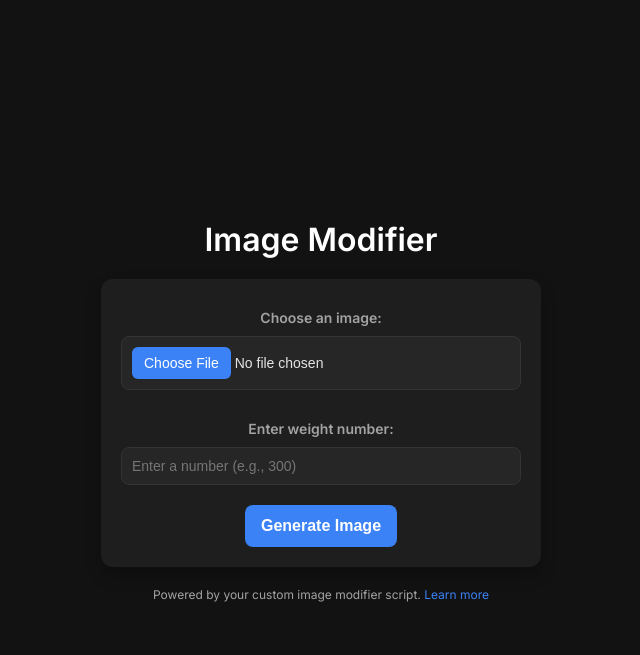
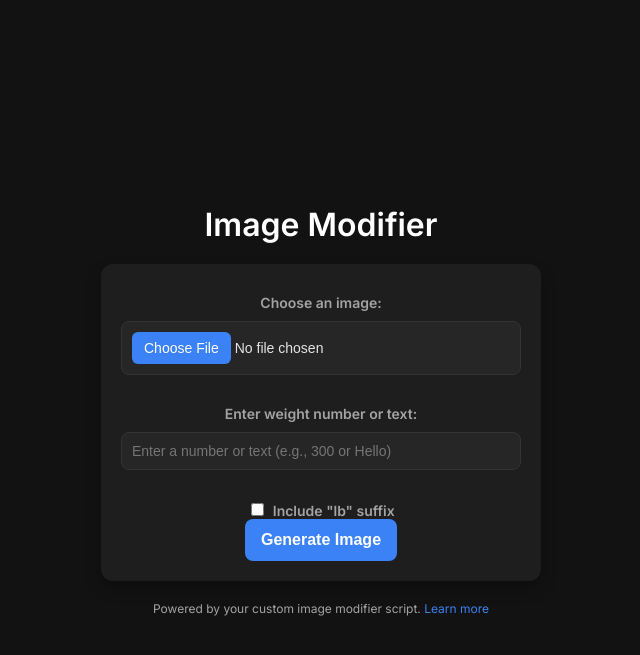
Before and after one commit to jahrei/pl-thumbnail-gen, a Flask app: page / in a window 1280 px wide. Shown: the top 655 px of the page, without its empty margins (319-959 px from the left). Run offline with Flask 3, Linux system fonts and the light colour scheme.

Commit message:
Add files via upload

```diff
--- a/app.py
+++ b/app.py
@@ -53,27 +53,54 @@ def upload_form():
 @app.route("/upload", methods=["POST"])
 def upload_image():
     if "image" not in request.files or "weight" not in request.form:
-        return "Please upload an image and enter a weight number.", 400
+        return "Please upload an image and enter a weight or text.", 400
 
     image_file = request.files["image"]
     weight = request.form["weight"]
+    add_lb = "add_lb" in request.form  # Check if the checkbox was selected
 
-    if not weight.isdigit():
-        return "Weight must be a valid number.", 400
-
-    weight = int(weight)
     try:
         # Open the image
         image = Image.open(image_file.stream)
+
+        # Convert to RGB mode if the image has an alpha channel
+        if image.mode == "RGBA":
+            image = image.convert("RGB")
+
         # Add text to the image
-        processed_image = add_text_to_image(image, weight)
-        # Save the processed image to an in-memory BytesIO object
+        draw = ImageDraw.Draw(image)
+
+        font_bold = ImageFont.truetype("Helvetica-Bold.ttf", 320)
+        font_regular = ImageFont.truetype("Helvetica-Bold.ttf", 50)
+
+        # Prepare text
+        text_number = weight
+        text_lb = "lb" if add_lb else ""
+
+        size_number = draw.textbbox((0, 0), text_number, font=font_bold)
+        size_lb = draw.textbbox((0, 0), text_lb, font=font_regular)
+
+        number_width = size_number[2] - size_number[0]
+        number_height = size_number[3] - size_number[1]
+        lb_width = size_lb[2] - size_lb[0]
+        lb_height = size_lb[3] - size_lb[1]
+
+        total_width = number_width + (lb_width if add_lb else 0)
+        total_height = max(number_height, lb_height if add_lb else 0)
+
+        image_width, image_height = image.size
+        x = (image_width - total_width) // 2
+        y = (image_height - total_height) // 2
+
+        draw.text((x, y), text_number, font=font_bold, fill="white")
+        if add_lb:
+            draw.text((x + number_width, y + (number_height - lb_height)), text_lb, font=font_regular, fill="white")
+
+        # Save and send the file
         image_io = io.BytesIO()
-        processed_image.save(image_io, format="JPEG")
-        image_io.seek(0)  # Reset the stream position for reading
-        # Return the image as a downloadable file
-        timestamp = datetime.now().strftime('%Y%m%d_%H%M%S')
-        filename = f"output_{weight}_lb_{timestamp}.jpg"
+        image.save(image_io, format="JPEG")  # Ensure we save as JPEG
+        image_io.seek(0)
+        filename = f"output_{weight}_lb.jpg" if add_lb else f"output_{weight}.jpg"
         return send_file(image_io, mimetype="image/jpeg", as_attachment=True, download_name=filename)
     except Exception as e:
         return f"An error occurred: {str(e)}", 500
--- a/templates/index.html
+++ b/templates/index.html
@@ -64,6 +64,9 @@
         input[type="file"]::file-selector-button:hover {
             background-color: #2563EB;
         }
+        input[type="checkbox"] {
+            margin-right: 5px;
+        }
         button {
             background: #3B82F6;
             color: #FFFFFF;
@@ -97,8 +100,15 @@
     <form action="/upload" method="post" enctype="multipart/form-data">
         <label for="image">Choose an image:</label>
         <input type="file" name="image" id="image" accept="image/*" required>
-        <label for="weight">Enter weight number:</label>
-        <input type="text" name="weight" id="weight" placeholder="Enter a number (e.g., 300)" required>
+
+        <label for="weight">Enter weight number or text:</label>
+        <input type="text" name="weight" id="weight" placeholder="Enter a number or text (e.g., 300 or Hello)" required>
+
+        <label>
+            <input type="checkbox" name="add_lb" value="yes">
+            Include "lb" suffix
+        </label>
+
         <button type="submit">Generate Image</button>
     </form>
     <footer>
```
